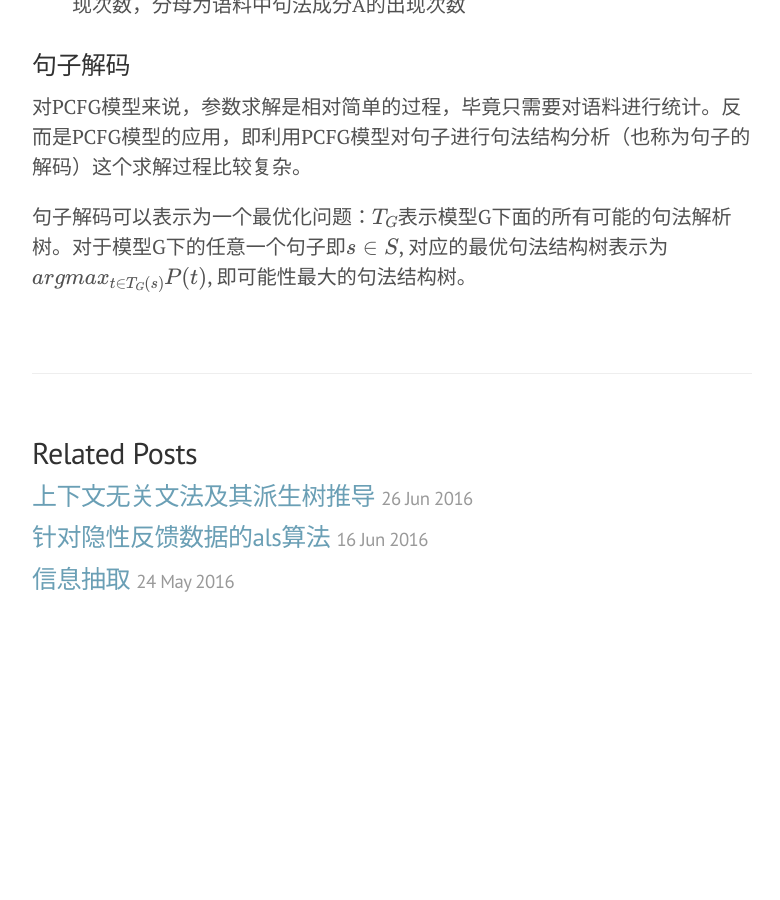
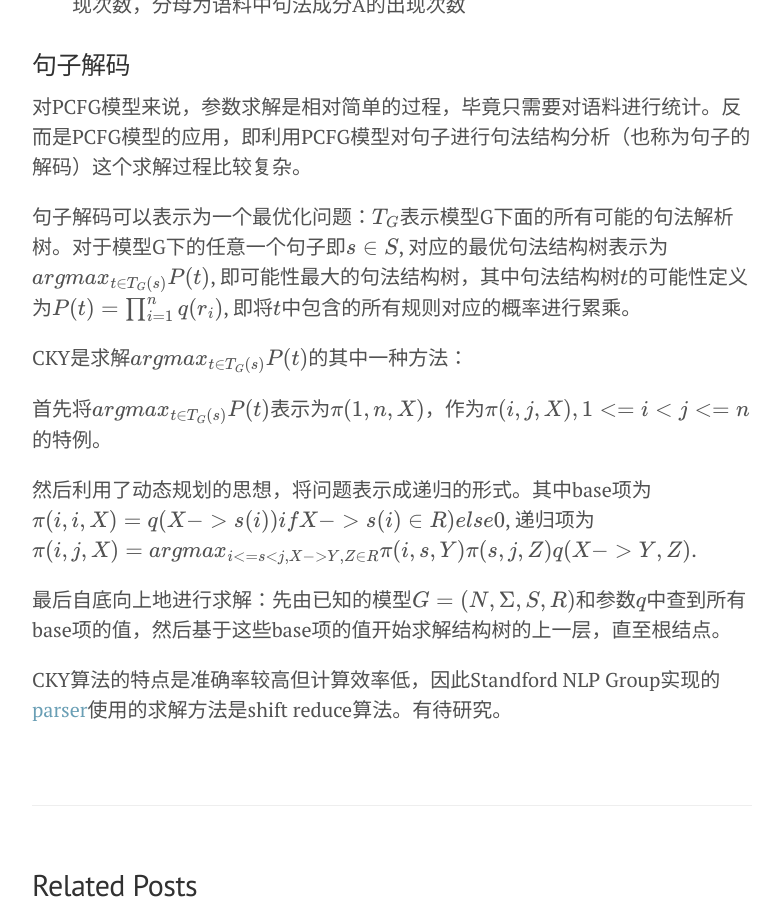
Before and after one commit to nomadcube/nomadcube.github.io, a Jekyll site: the page built from _posts/2016-07-03-pcfg模型的参数求解和解码.md, in a window 1280 px wide and 900 px high, scrolled down 1414 px. Shown: the whole window, without its empty margins (248-1028 px from the left). Built offline with Jekyll 4.4.1, drawn with Linux system fonts in a browser that asks for light colours; formulas are drawn with MathJax 3; comment, search, counter and statistics services are not loaded; before the commit the page ends 2069 px from its top, so only the background shows below that.

Commit message:
新文章

```diff
--- a/_posts/2016-07-03-pcfg模型的参数求解和解码.md
+++ b/_posts/2016-07-03-pcfg模型的参数求解和解码.md
@@ -27,4 +27,14 @@ PCFG的参数求解依赖于人工标注的语料库，比如[Penn Treebank Corp
 ### 句子解码
 对PCFG模型来说，参数求解是相对简单的过程，毕竟只需要对语料进行统计。反而是PCFG模型的应用，即利用PCFG模型对句子进行句法结构分析（也称为句子的解码）这个求解过程比较复杂。
 
-句子解码可以表示为一个最优化问题：$$T_G$$表示模型G下面的所有可能的句法解析树。对于模型G下的任意一个句子即$$s \in S$$, 对应的最优句法结构树表示为$$argmax_{t \in T_G(s)} P(t)$$, 即可能性最大的句法结构树。
+句子解码可以表示为一个最优化问题：$$T_G$$表示模型G下面的所有可能的句法解析树。对于模型G下的任意一个句子即$$s \in S$$, 对应的最优句法结构树表示为$$argmax_{t \in T_G(s)} P(t)$$, 即可能性最大的句法结构树，其中句法结构树$$t$$的可能性定义为$$P(t) = \prod_{i=1}^n q(r_i)$$, 即将$$t$$中包含的所有规则对应的概率进行累乘。
+
+CKY是求解$$argmax_{t \in T_G(s)} P(t)$$的其中一种方法：
+
+首先将$$argmax_{t \in T_G(s)} P(t)$$表示为$$\pi(1,n,X)$$，作为$$\pi(i,j,X), 1 <= i < j <= n$$的特例。
+
+然后利用了动态规划的思想，将问题表示成递归的形式。其中base项为$$\pi(i,i,X) = q(X -> s(i)) if X -> s(i) \in R) else 0$$, 递归项为$$\pi(i,j,X) = argmax_{i<=s<j, X -> Y,Z \in R} \pi(i,s,Y) \pi(s,j,Z) q(X -> Y,Z)$$.
+
+最后自底向上地进行求解：先由已知的模型$$G = (N, \Sigma, S, R)$$和参数$$q$$中查到所有base项的值，然后基于这些base项的值开始求解结构树的上一层，直至根结点。
+
+CKY算法的特点是准确率较高但计算效率低，因此Standford NLP Group实现的[parser](http://nlp.stanford.edu:8080/parser/)使用的求解方法是shift reduce算法。有待研究。
```
